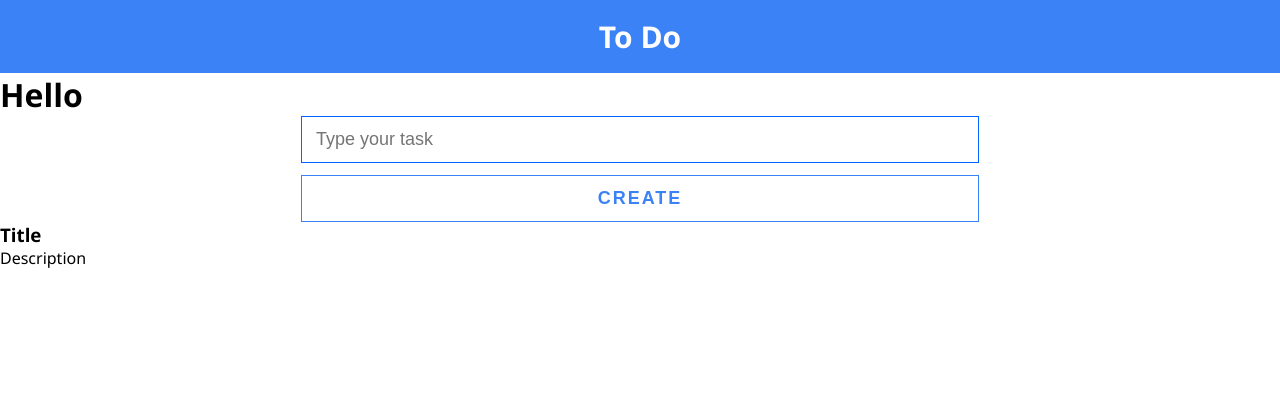
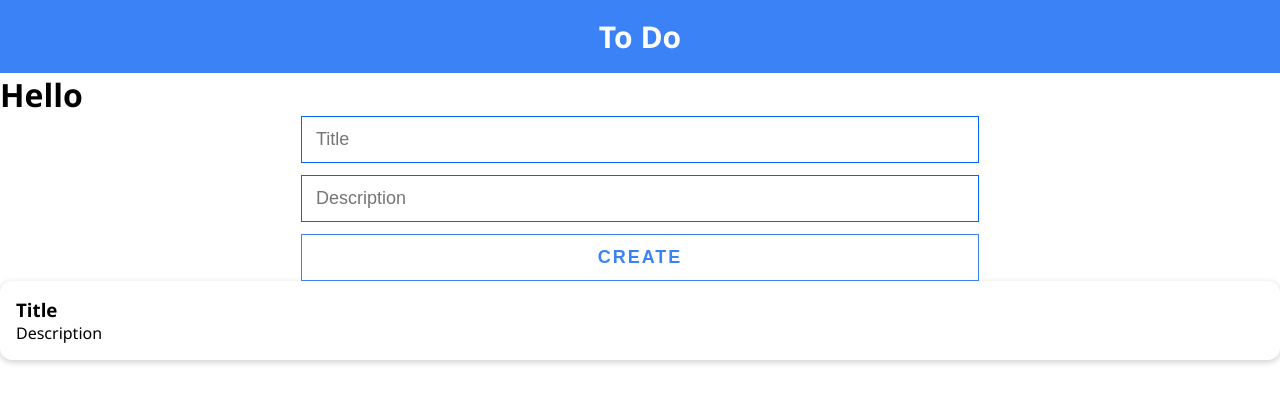
Before and after one commit to Yar234/ReactTo-Do, a React (Vite) app: page / in a window 1280 px wide. Shown: the top 402 px of the page. Built offline with nearby package versions, Linux system fonts and the light colour scheme.

Commit message:
made functionality for tasks creating

```diff
--- a/src/App.jsx
+++ b/src/App.jsx
@@ -1,8 +1,8 @@
 import { useState } from "react";
 
 import Header from "./components/Header/Header";
-import ListElement from "./components/ListElement/ListElement";
-import Input from "./components/TaskForm/TaskForm";
+import TaskElement from "./components/TaskElement/TaskElement";
+import TaskForm from "./components/TaskForm/TaskForm";
 
 import "./App.css";
 
@@ -15,8 +15,8 @@ function App() {
       <main>
         <h1>Hello</h1>
       </main>
-      <Input />
-      <ListElement title="Title" description="Description" />
+      <TaskForm />
+      <TaskElement title="Title" description="Description" />
     </>
   );
 }
--- a/src/components/FormButton/FormButton.jsx
+++ b/src/components/FormButton/FormButton.jsx
@@ -1,13 +1,10 @@
 import "./FormButton.css";
 
-export default function FormButton() {
-  function handleClick() {
-    console.log("Picun");
-  }
+export default function FormButton({ text, onClick }) {
 
   return (
-    <button onClick={handleClick} className="button">
-      CREATE
+    <button onClick={onClick} className="button" type="button">
+      {text}
     </button>
   );
 }
--- a/src/components/FormInput/FormInput.jsx
+++ b/src/components/FormInput/FormInput.jsx
@@ -1,11 +1,13 @@
 import "./FormInput.css";
 
-export default function FormInput() {
+export default function FormInput({ placeholder, value, onChange }) {
   return (
     <input
       className="input"
       type="text"
-      placeholder="Type your task"
+      placeholder={placeholder}
+      value={value}
+      onChange={onChange}
       id="input"
     />
   );
--- a/src/components/ListElement/ListElement.jsx
+++ /dev/null
@@ -1,9 +0,0 @@
-export default function ListElement(props) {
-  console.log(props);
-  return (
-    <>
-      <h3>{props.title}</h3>
-      <p>{props.description}</p>
-    </>
-  );
-}
--- /dev/null
+++ b/src/components/TaskElement/TaskElement.css
@@ -0,0 +1,12 @@
+.element {
+    background: white;
+    border-radius: 12px;
+    padding: 16px;
+    margin-bottom: 18px;
+    box-shadow: 0 2px 6px rgba(0, 0, 0, 0.2);
+    transition: box-shadow 0.3s ease;
+}
+
+.element:hover {
+    box-shadow: 0 8px 20px rgba(0, 0, 0, 0.35);
+}
--- /dev/null
+++ b/src/components/TaskElement/TaskElement.jsx
@@ -0,0 +1,10 @@
+import "./TaskElement.css"
+
+export default function ListElement({ title, description }) {
+  return (
+    <div className="element">
+      <h3>{title}</h3>
+      <p>{description}</p>
+    </div>
+  );
+}
--- a/src/components/TaskForm/TaskForm.jsx
+++ b/src/components/TaskForm/TaskForm.jsx
@@ -1,15 +1,40 @@
+import { useState } from "react";
+
 import FormInput from "../FormInput/FormInput";
 import FormButton from "../FormButton/FormButton";
+import TaskList from "../TaskList/TaskList";
 
 import "./TaskForm.css";
 
-export default function Input() {
+export default function TaskForm() {
+  const [title, setTitle] = useState("");
+  const [description, setDescription] = useState("");
+  const [tasks, setTasks] = useState([]);
+
+  function handleCreate() {
+    if (!title.trim() || !description.trim()) return;
+    setTasks([...tasks, { title, description }]);
+    setTitle("");
+    setDescription("");
+  }
+
   return (
-    <div className="wrap">
-      <form className="form">
-        <FormInput />
-        <FormButton />
-      </form>
-    </div>
+    <>
+      <div className="wrap">
+        <form className="form" onSubmit={(e) => e.preventDefault()}>
+          <FormInput
+            placeholder="Title"
+            value={title}
+            onChange={(e) => setTitle(e.target.value)}
+          />
+          <FormInput
+            placeholder="Description"
+            value={description}
+            onChange={(e) => setDescription(e.target.value)} />
+          <FormButton text="CREATE" onClick={handleCreate} />
+        </form>
+      </div>
+      <TaskList tasks={tasks} />
+    </>
   );
 }
--- /dev/null
+++ b/src/components/TaskList/TaskList.jsx
@@ -0,0 +1,16 @@
+import TaskElement from "../TaskElement/TaskElement";
+
+export default function TaskList({ tasks = [] }) {
+
+    return (
+        <>
+            {tasks.map((task, index) => (
+                <TaskElement
+                    key={index}
+                    title={task.title}
+                    description={task.description}
+                />
+            ))}
+        </>
+    );
+}
```
